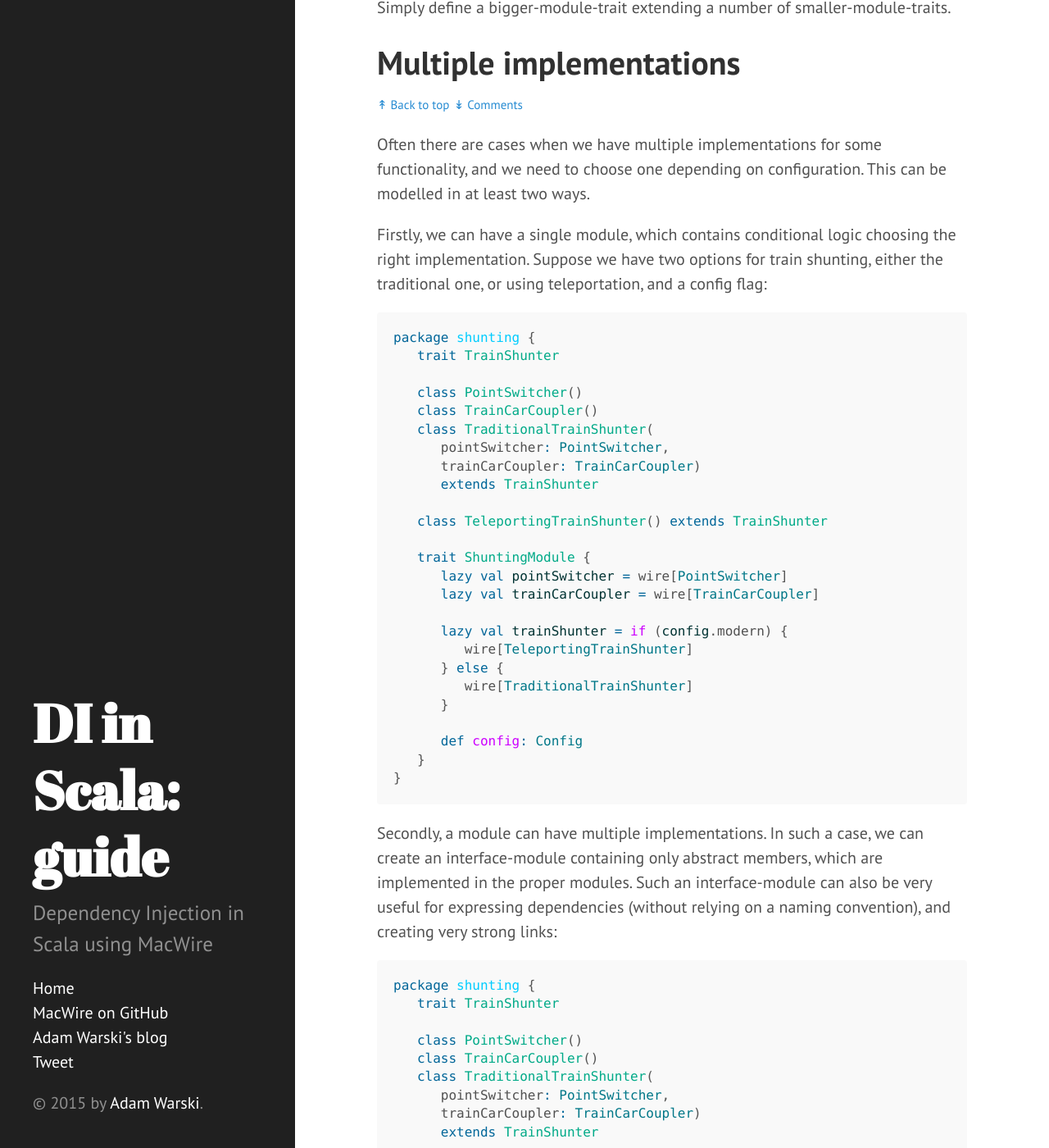
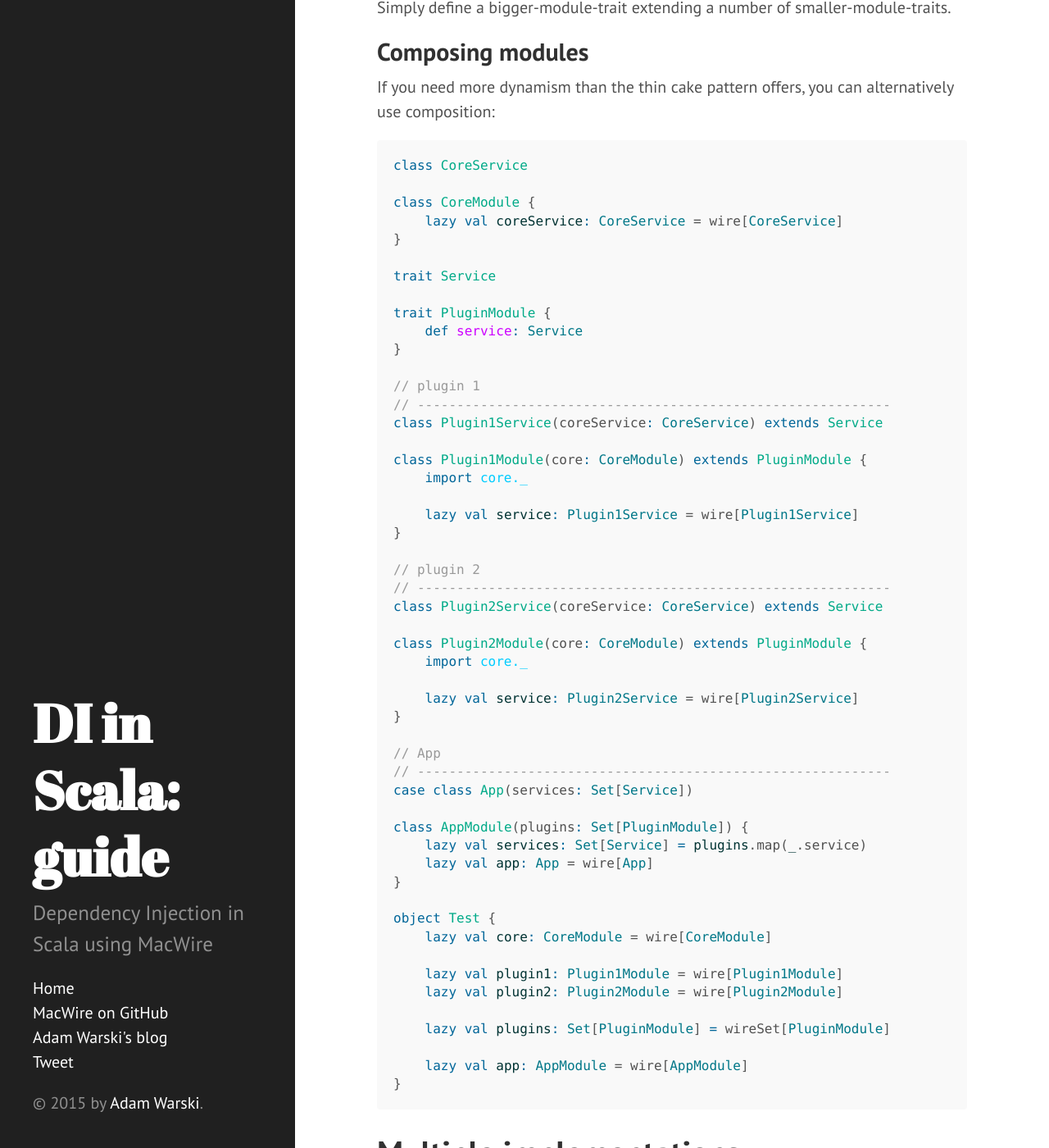
Before and after one commit to di-in-scala/di-in-scala.github.io-sources, a Jekyll site: the page built from index.md, in a window 1280 px wide and 1400 px high, scrolled down 14156 px. Shown: the whole window at 82% size. Built offline with Jekyll 4.4.1, drawn with Linux system fonts in a browser that asks for light colours; Markdown is read by kramdown in place of the engine named in the settings; comment, search, counter and statistics services are not loaded.

Commit message:
add a section on module composition

`````diff
--- a/_includes/modules.md
+++ b/_includes/modules.md
@@ -143,3 +143,62 @@ object TrainStation extends App {
 A very similar effect would be achieved by using a self-type.
 
 This approach can also be useful to create bigger modules out of multiple smaller ones, without the need to re-express the dependencies of the smaller modules. Simply define a bigger-module-trait extending a number of smaller-module-traits.
+
+
+## Composing modules
+
+If you need more dynamism than the thin cake pattern offers, you can alternatively use composition:
+
+````scala
+class CoreService
+
+class CoreModule {
+    lazy val coreService: CoreService = wire[CoreService]
+}
+
+trait Service
+
+trait PluginModule {
+    def service: Service
+}
+
+// plugin 1
+// ------------------------------------------------------------
+class Plugin1Service(coreService: CoreService) extends Service
+
+class Plugin1Module(core: CoreModule) extends PluginModule {
+    import core._
+
+    lazy val service: Plugin1Service = wire[Plugin1Service]
+}
+
+// plugin 2
+// ------------------------------------------------------------
+class Plugin2Service(coreService: CoreService) extends Service
+
+class Plugin2Module(core: CoreModule) extends PluginModule {
+    import core._
+
+    lazy val service: Plugin2Service = wire[Plugin2Service]
+}
+
+// App
+// ------------------------------------------------------------
+case class App(services: Set[Service])
+
+class AppModule(plugins: Set[PluginModule]) {
+    lazy val services: Set[Service] = plugins.map(_.service)
+    lazy val app: App = wire[App]
+}
+
+object Test {
+    lazy val core: CoreModule = wire[CoreModule]
+
+    lazy val plugin1: Plugin1Module = wire[Plugin1Module]
+    lazy val plugin2: Plugin2Module = wire[Plugin2Module]
+
+    lazy val plugins: Set[PluginModule] = wireSet[PluginModule]
+
+    lazy val app: AppModule = wire[AppModule]
+}
+````
`````
